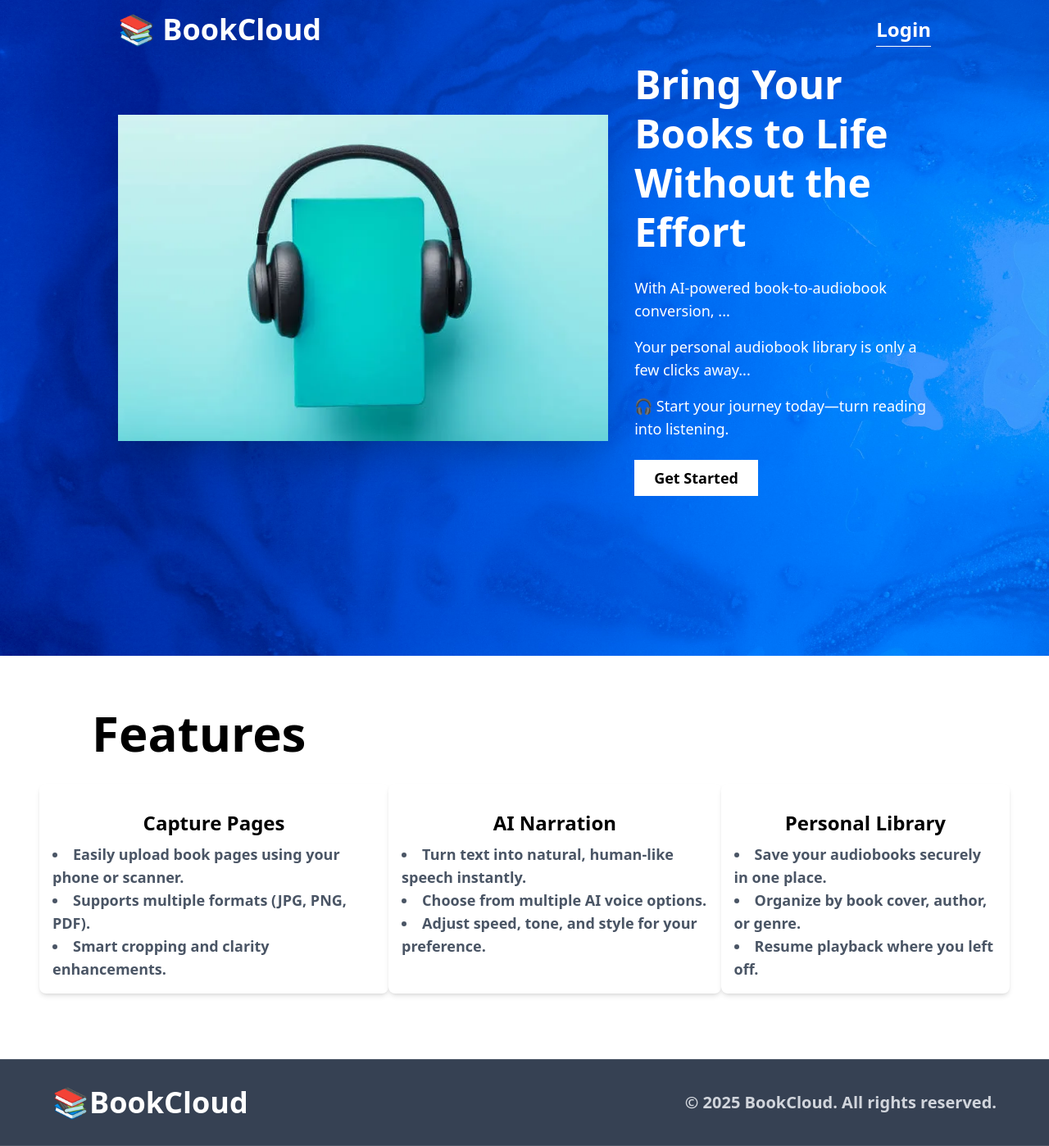
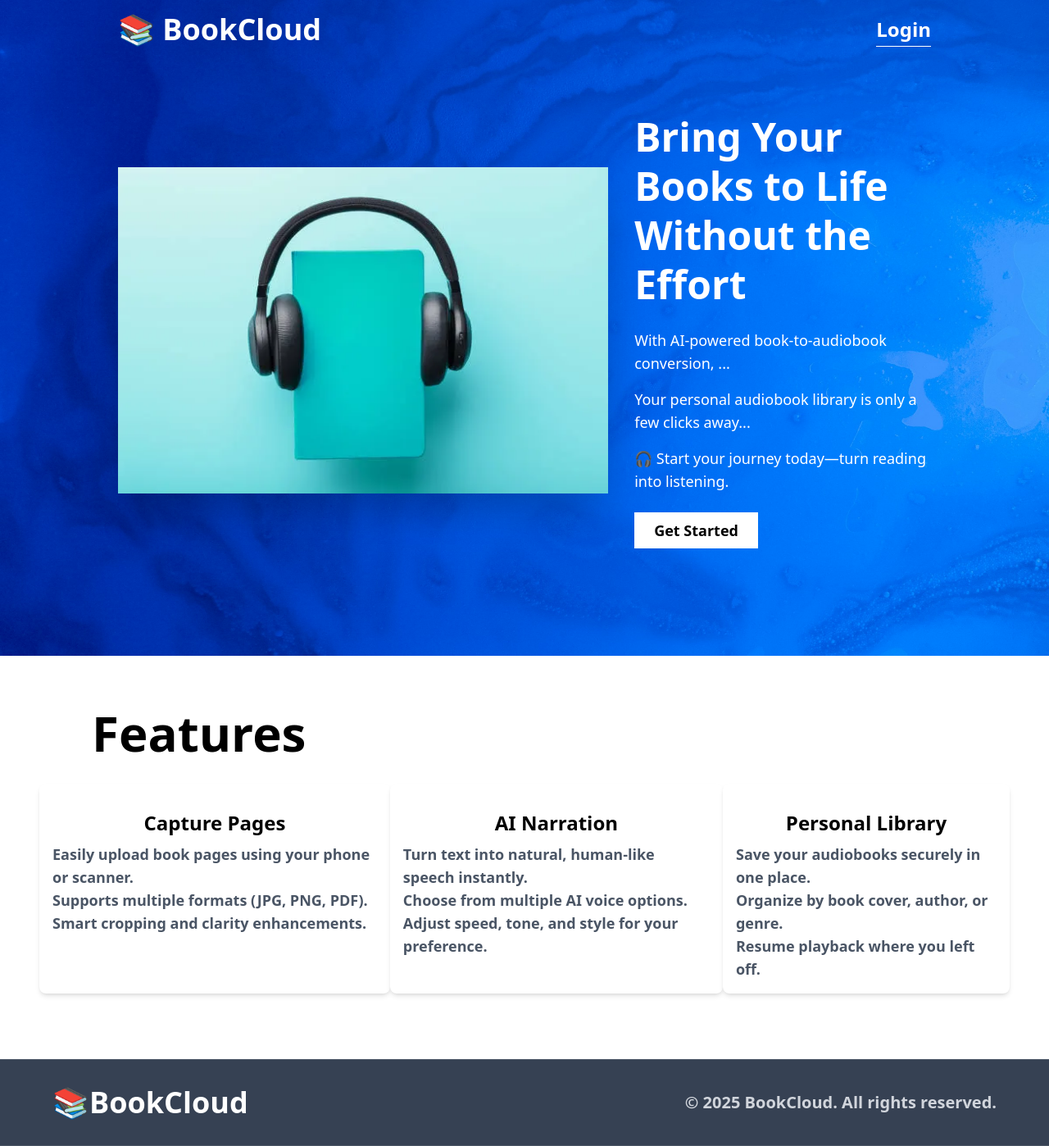
Before and after one commit to RushikeshPatil1502/BookCloud, a React (Vite) app: page / in a window 1280 px wide. Shown: the whole page at 82% size. Built offline with nearby package versions, Linux system fonts and the light colour scheme.

Commit message:
Finished Landing Page

```diff
--- a/src/components/FeatureCards.jsx
+++ b/src/components/FeatureCards.jsx
@@ -7,7 +7,7 @@ function FeatureCards({title , icon , description}) {
          <h3 className='text-2xl font-bold mb-2'>{title}</h3>
          <p className='text-lg font-semibold'>{
             description.map((point , i) =>
-            <li className='text-gray-600' key={i}>
+            <li className='text-gray-600 list-none' key={i}>
                {point}
             </li>
             )
--- a/src/components/Hero.jsx
+++ b/src/components/Hero.jsx
@@ -3,7 +3,7 @@ import React from 'react'
 function Hero() {
   return (
     <div>
-      <div className="flex flex-col lg:flex-row justify-between items-center px-4 sm:px-8 md:px-16 lg:px-36 gap-8">
+        <div className="flex flex-col mt-16 lg:flex-row justify-between items-center px-4 sm:px-8 md:px-16 lg:px-36 gap-8">
 
           <div className="w-full max-w-[614px] shadow-2xl flex justify-center items-center">
             <img className="w-full h-auto object-contain" src="/Images/HeadphoneBook.webp" alt="Book Cover" />
```
Lines whose indentation alone changed are shown as unchanged.
